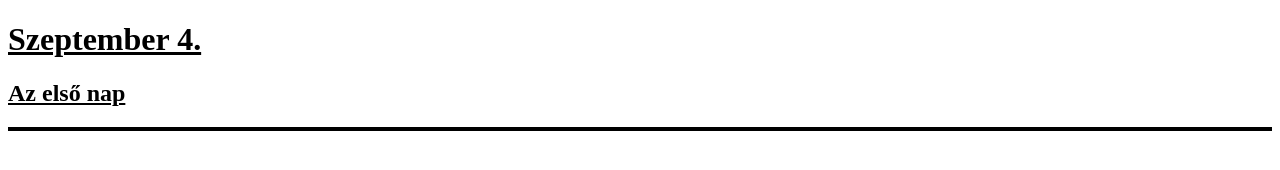
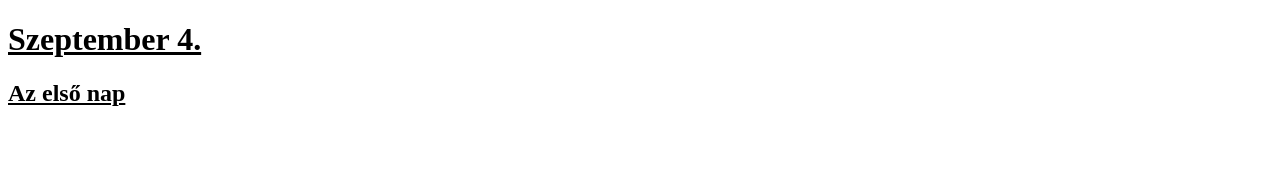
Before and after one commit to Ills-Tms/Szep.4, a plain HTML site: page index.html in a window 1280 px wide. Drawn offline with Linux system fonts and the light colour scheme.

```diff
--- a/style.css
+++ b/style.css
@@ -10,7 +10,7 @@
 h1 {
   cursor: pointer;
 }
-div{
+card{
   border: 2px solid black;
   font-size: x-large;
 }
```
